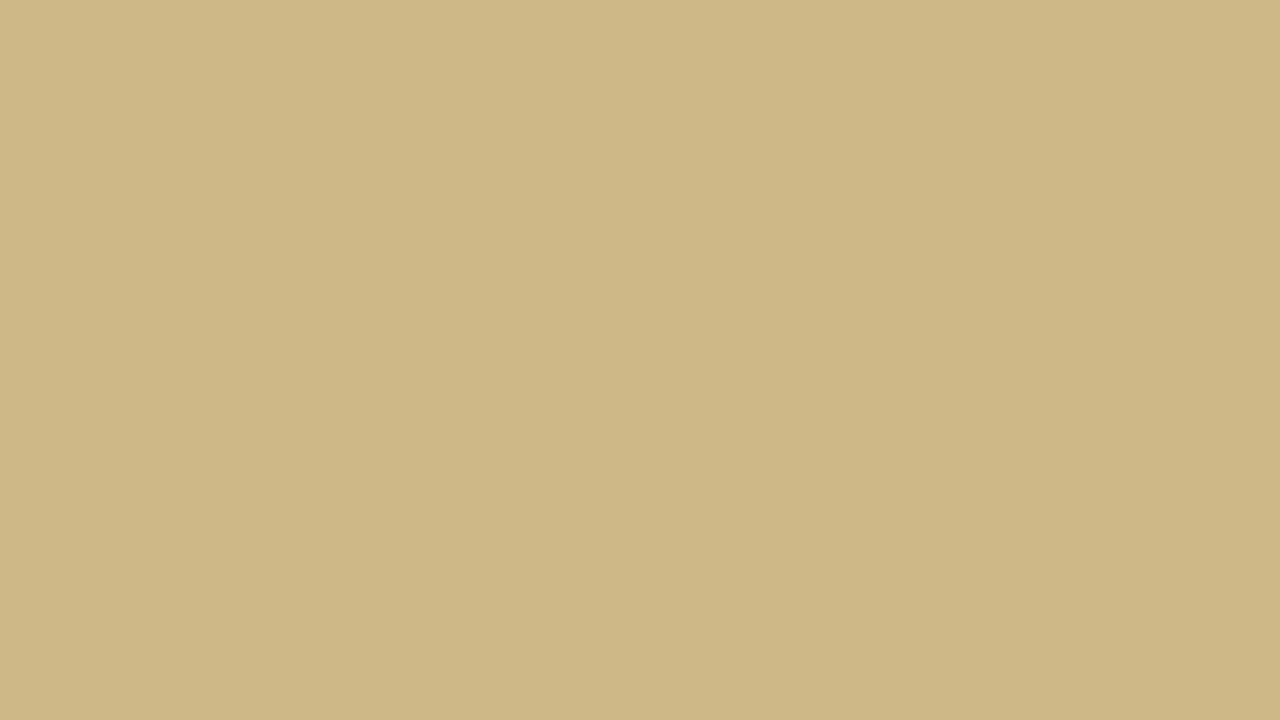
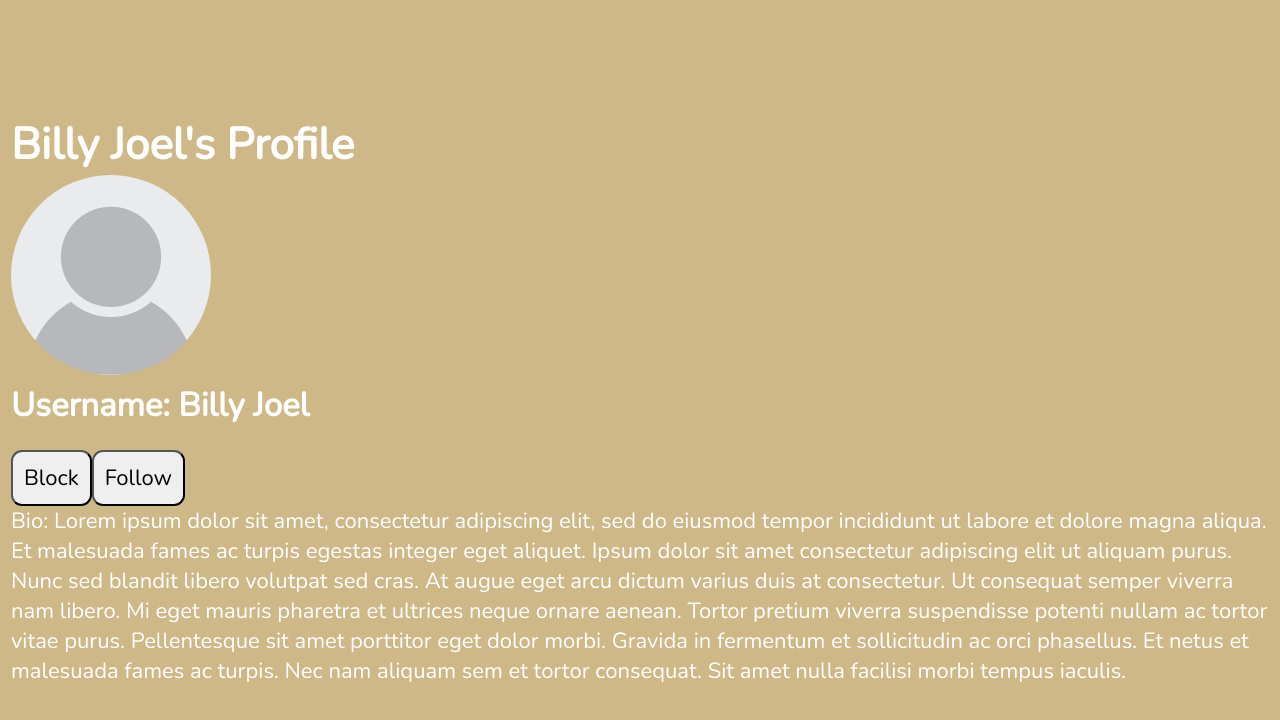
Before and after one commit to AdityaGupta03/PurdueHub, a React (Create React App) app in the folder register_ui/register-ui/: page /viewprofile in a window 1280 px wide. Before the commit this address had no page. Shown: the top 720 px of the page. Built offline with nearby package versions, Linux system fonts and the light colour scheme.

Commit message:
Finish basic viewing of other profile pages, testing UI changes, created and finished UI for following and blocking, fake data to test these changes as well

```diff
--- a/register_ui/register-ui/src/App.js
+++ b/register_ui/register-ui/src/App.js
@@ -8,6 +8,7 @@ import ForgotUsername from './ForgotUsername';
 import ChangeUsername from './ChangeUsername';
 import ChangePassword from './ChangePassword';
 import UserProfile from './UserProfile';
+import ViewProfile from './ViewProfile';
 
 import {BrowserRouter, Route, Routes} from 'react-router-dom';
 
@@ -26,6 +27,7 @@ function App() {
         <Route path='/changeusername' element={<ChangeUsername />} />
         <Route path='/changepassword' element={<ChangePassword />} />
         <Route path='/userprofile' element={<UserProfile />} />
+        <Route path='/viewprofile' element={<ViewProfile />} />
       </Routes>
     </BrowserRouter>
     </main>
--- a/register_ui/register-ui/src/ViewProfile.js
+++ b/register_ui/register-ui/src/ViewProfile.js
@@ -0,0 +1,56 @@
+import React, { useState } from 'react'
+
+import './Profile.css' // css pulled online
+import temp from './temporary-profile.jpeg' // temp picture
+
+
+function ViewProfile() {
+    const username = "Billy Joel";
+    const bio = 'Lorem ipsum dolor sit amet, consectetur adipiscing elit, sed do eiusmod tempor incididunt ut labore et dolore magna aliqua. Et malesuada fames ac turpis egestas integer eget aliquet. Ipsum dolor sit amet consectetur adipiscing elit ut aliquam purus. Nunc sed blandit libero volutpat sed cras. At augue eget arcu dictum varius duis at consectetur. Ut consequat semper viverra nam libero. Mi eget mauris pharetra et ultrices neque ornare aenean. Tortor pretium viverra suspendisse potenti nullam ac tortor vitae purus. Pellentesque sit amet porttitor eget dolor morbi. Gravida in fermentum et sollicitudin ac orci phasellus. Et netus et malesuada fames ac turpis. Nec nam aliquam sem et tortor consequat. Sit amet nulla facilisi morbi tempus iaculis.'; // bio info s
+    const[isBlocked, setIsBlocked] = useState(false); // not blocked yet
+    const[isFollow, setIsFollow] = useState(false); // not followed yet
+
+    const toggleBlock = () => {
+        if(isBlocked === false) {
+            // If user becomes blocked logic here ...
+
+            setIsBlocked(true);
+            setIsFollow(false);
+
+            {/*if the user becomes blocked,
+                removed them from being followed,
+                add logic to remove them here:
+            */}
+
+        }
+        else {
+            // If user becomes unblocked logic here ...
+
+            setIsBlocked(false);
+        }
+    }
+    const toggleFollow = () => {
+        if(isFollow === false) {
+            // If user becomes followed logic here ...
+            setIsFollow(true);
+        }
+        else {
+            // If user becomes unfollowed logic here ...
+            setIsFollow(false);
+        }
+    }
+  return (
+    <div>
+        <h1>{username}'s Profile</h1>
+        <img className='landscape' src={temp} alt="Profile Picture"/>
+        <span>
+            <h2>Username: {username}</h2>
+            <button onClick={toggleBlock}>{isBlocked ? 'Unblock' : 'Block'}</button>
+            <button disabled={isBlocked ? true : false} onClick={toggleFollow}>{isFollow ? 'Unfollow' : 'Follow'}</button>
+        </span>
+        <p>Bio: {bio}</p>
+ </div>
+  )
+}
+
+export default ViewProfile
```
